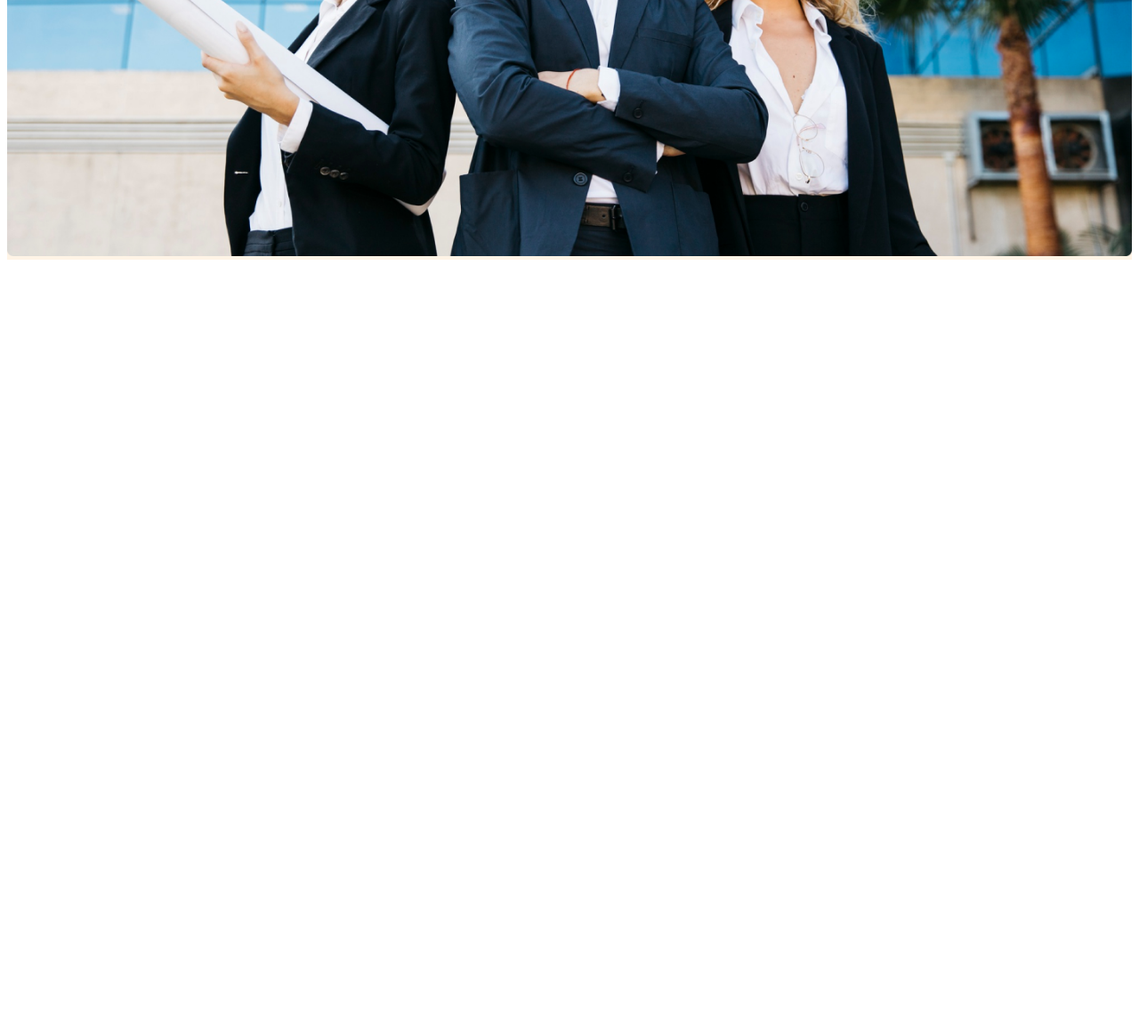
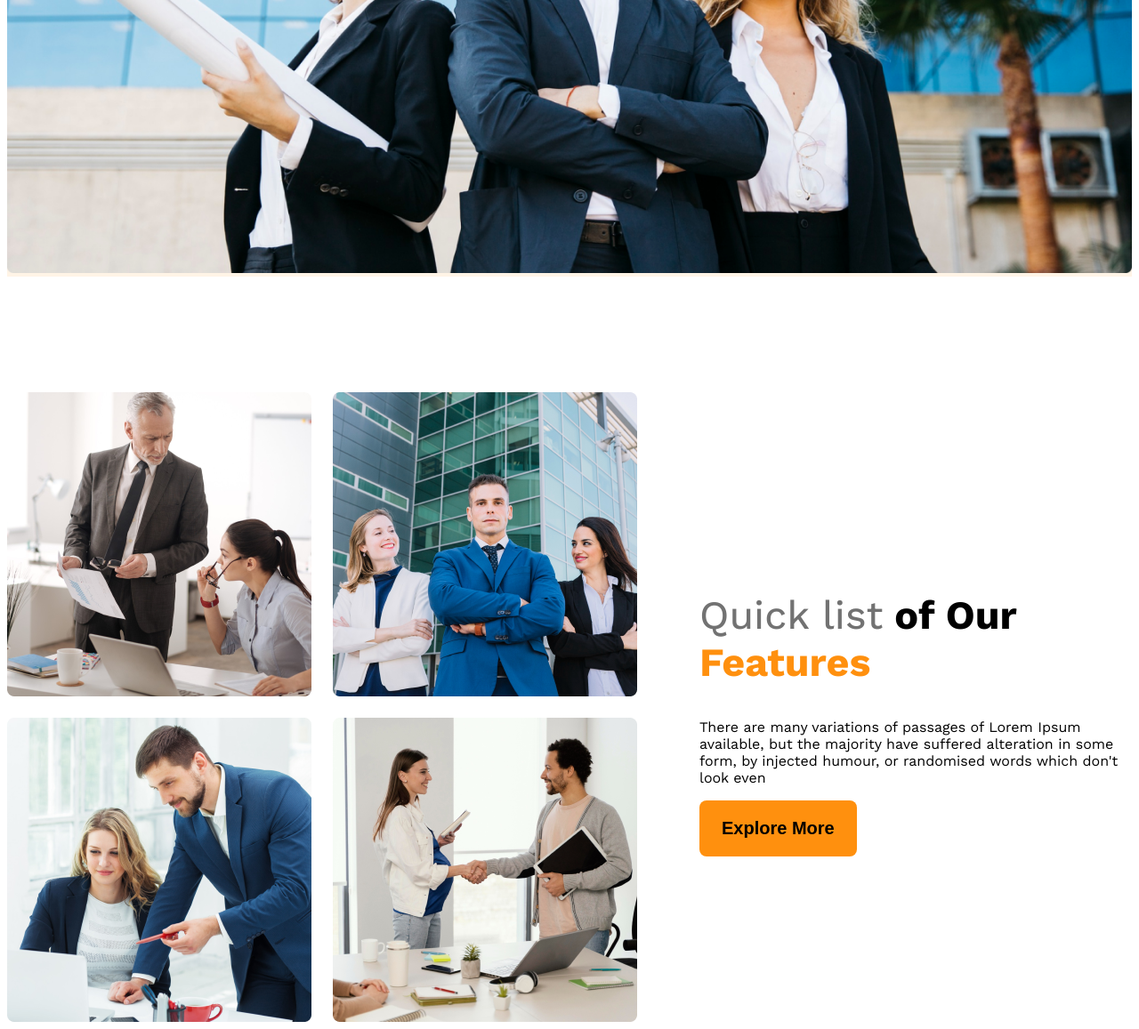
Before and after one commit to nasir4138/G3-Architects-Website, a plain HTML site: page index.html in a window 1280 px wide. Shown: the part 892-2049 px from the top of the page at 89% size. Before the commit the page ends 1192 px from the top, so only its background shows below. Drawn offline with nearby package versions, Linux system fonts and the light colour scheme.

Commit message:
team section add

```diff
--- a/index.html
+++ b/index.html
@@ -24,7 +24,7 @@
         <div class="banner">
             <div class="banner-content">
                 <h1 class="banner-title">Brand New <br> Group of Architects </h1>
-                <p class="banner-description">There are many variations of passages of Lorem Ipsum available, but the majority have suffered alteration in some form, by injected humour, or randomised words which don't look even</p>
+                <p class="banner-description normal-text">There are many variations of passages of Lorem Ipsum available, <br> but the majority have suffered alteration in some form, by injected humour, or randomised words which don't look even</p>
 
                 <button class="btn-primary">Explore More</button>
             </div>
@@ -36,7 +36,20 @@
     </header>
 
     <main>
-        <section class="teams">
+        <!-- team section start  -->
+        <section class="teams display-flex">
+            <div class="team-image-container">
+                <img src="images/team1.png" alt="two architect discussing">
+                <img src="images/team2.png" alt="two architect discussing">
+                <img src="images/team3.png" alt="two architect discussing">
+                <img src="images/team4.png" alt="two architect discussing">
+            </div>
+            <div class="team-feature">
+                <h1><span class="quick-list">Quick list</span> <span class="of-our">of Our</span>  <br> <span class="team-font-features">Features</span></h1>
+                <p class="normal-text">There are many variations of passages of Lorem Ipsum available, but the majority have suffered alteration in some form, by injected humour, or randomised words which don't look even</p>
+                <button class="btn-primary">Explore More</button>
+
+            </div>
 
         </section>
     </main>
--- a/style.css
+++ b/style.css
@@ -6,6 +6,7 @@
     font-style: normal;
   }
   /* shared style */
+
   .display-flex{
     display: flex;
 
@@ -18,12 +19,22 @@
     font-size: 1.25rem;
     border: none;
   }
+  main > section{
+    margin-top: 130px;
+
+  }
+  .normal-text .banner-description{
+
+  }
+
+
+
   /* dark-2  */
   .text-gray{
     color: #424242;
   }
   /* dark 3  */
-  .text-light-gray{
+  .text-light-gray, .quick-list{
     color: #727272;
   }
   .bg-color{
@@ -72,11 +83,57 @@
     width: 100%;
   }
 
+  /* main area  */
+  .team-image-container{
+    display: grid;
+    grid-template-columns: repeat(2 , 1fr);
+    gap: 24px;
+  }
+  .teams{
+    align-items: center;
+  }
+  .team-feature{
+
+    margin-left: 70px;
+    max-width: 540px;
+
+  }
+  .team-feature h1{
+    font-size: 2.8rem;
+  }
+  .quick-list{
+    font-weight: 450;
+  }
+  .team-font-features{
+    color: rgba(255, 144, 14, 1);
+  }
+
+
   /* responsive medea qwery  */
   @media screen and (max-width:576px) {
-    .navbar , .nav-links{
+    .navbar , .nav-links , .teams{
       flex-direction: column;
+    }
+    .teams{
+      flex-direction: column-reverse;
+    }
+    .team-feature{
+      margin-left: 20px;
+    }
+    .team-image-container{
+      grid-template-columns: repeat(1,1fr);
+      margin-top: 30px;
+
     }
 
 
   }
+  @media screen and (min-width: 576px) and (max-width: 992px) {
+    .teams{
+      flex-direction: column;
+    }
+    .team-feature{
+      margin-left: 50px auto;
+    }
+
+  }
```
